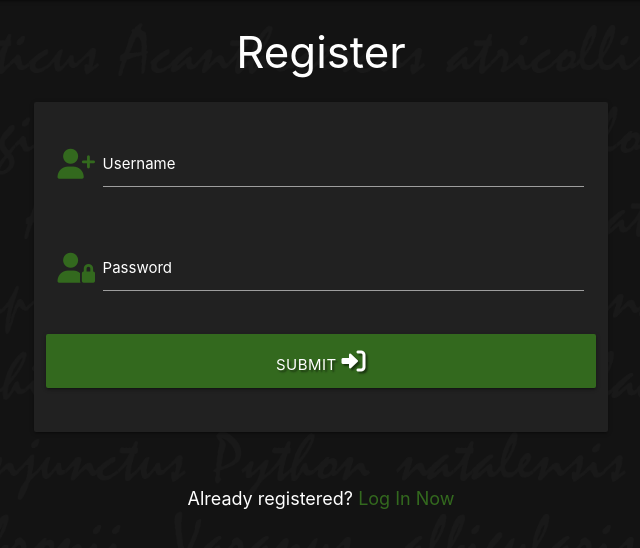
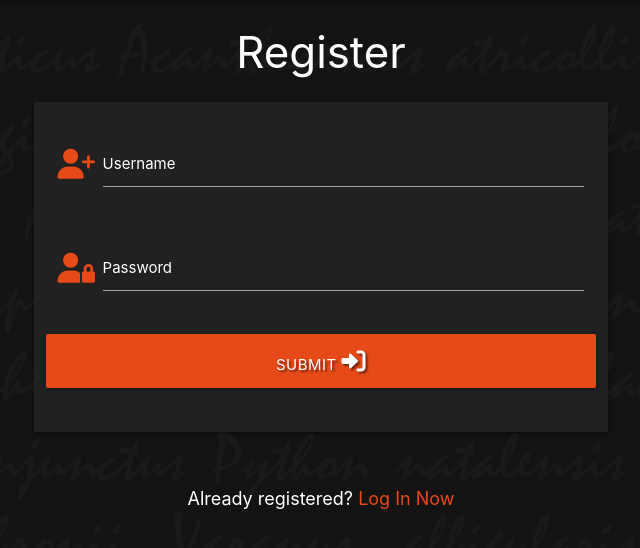
Before and after one commit to SpooshDoosh/MP3-ReptilianDictionary, a Flask app: page /register in a window 1280 px wide. Shown: the part 64-612 px from the top of the page, without its empty margins (319-959 px from the left). Run offline with Flask 2, Linux system fonts and the light colour scheme; some libraries are stand-ins or nearby versions.

Commit message:
Change colour for button, Log In Now link and icons.

```diff
--- a/templates/register.html
+++ b/templates/register.html
@@ -9,7 +9,7 @@
                 <!-- Username Field -->
                 <div class="row">
                     <div class="input-field col s12">
-                        <i class="fas fa-user-plus prefix light-green-text text-darken-4"></i>
+                        <i class="fas fa-user-plus prefix deep-orange-text text-darken-2"></i>
                         <input id="username" name="username" type="text" class="validate" required>
                         <label for="username">Username</label>
                       </div>
@@ -17,14 +17,14 @@
                 <!-- Password Field -->
                 <div class="row">
                     <div class="input-field col s12">
-                        <i class="fas fa-user-lock prefix light-green-text text-darken-4"></i>
+                        <i class="fas fa-user-lock prefix deep-orange-text text-darken-2"></i>
                         <input id="password" name="password" type ="password" class="validate" required>
                         <label for="password">Password</label>
                     </div>
                 </div>
                 <!-- Submit Button -->
                 <div class="row">
-                    <button type="submit" class="col s12 btn-large light-green darken-4 text-shadow">
+                    <button type="submit" class="col s12 btn-large deep-orange darken-2 text-shadow">
                         Submit
                         <i class="fas fa-sign-in-alt"></i></button>
                 </div>
@@ -35,7 +35,7 @@
     <div class="row">
         <div class="col s12">
             <p class="center-align text-1">
-               Already registered? <a href="{{ url_for('login') }}" class="light-green-text text-darken-4">Log In Now</a>
+               Already registered? <a href="{{ url_for('login') }}" class="deep-orange-text text-darken-2">Log In Now</a>
             </p>
         </div>
     </div>
```
